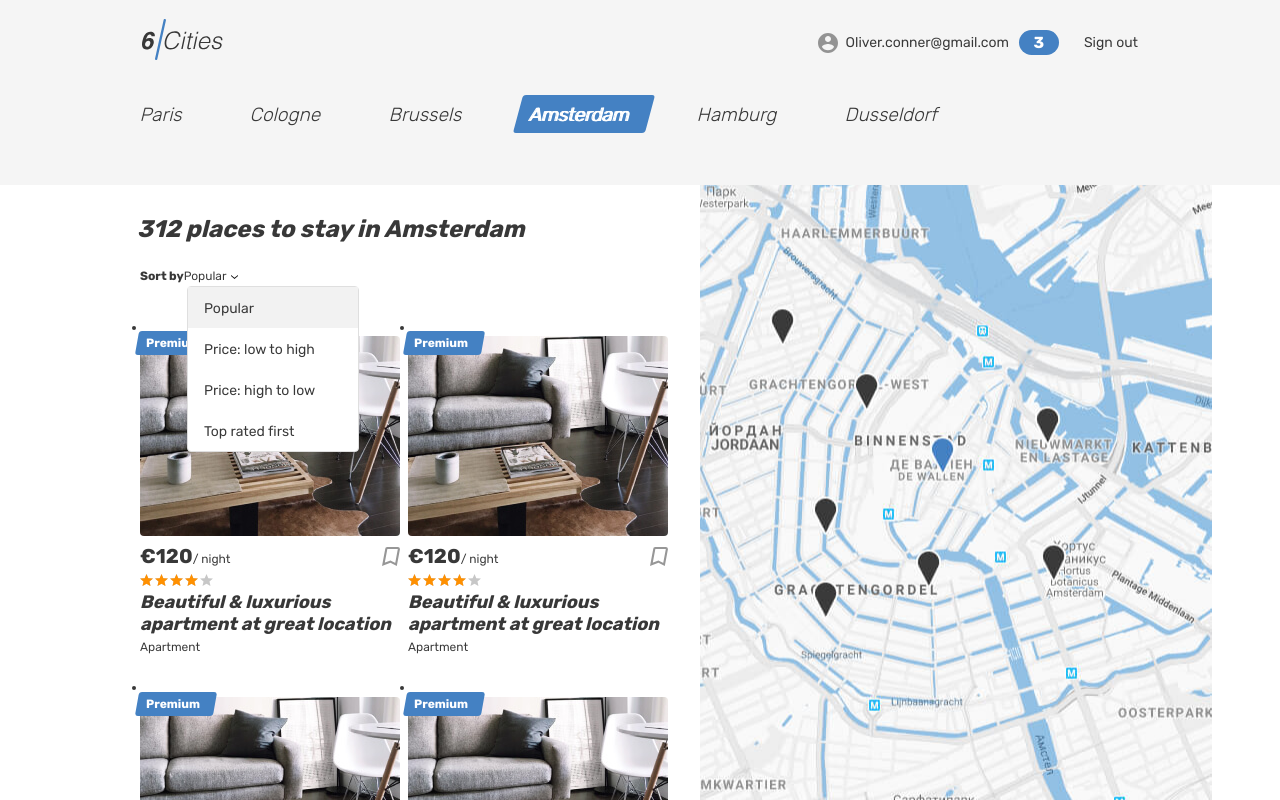
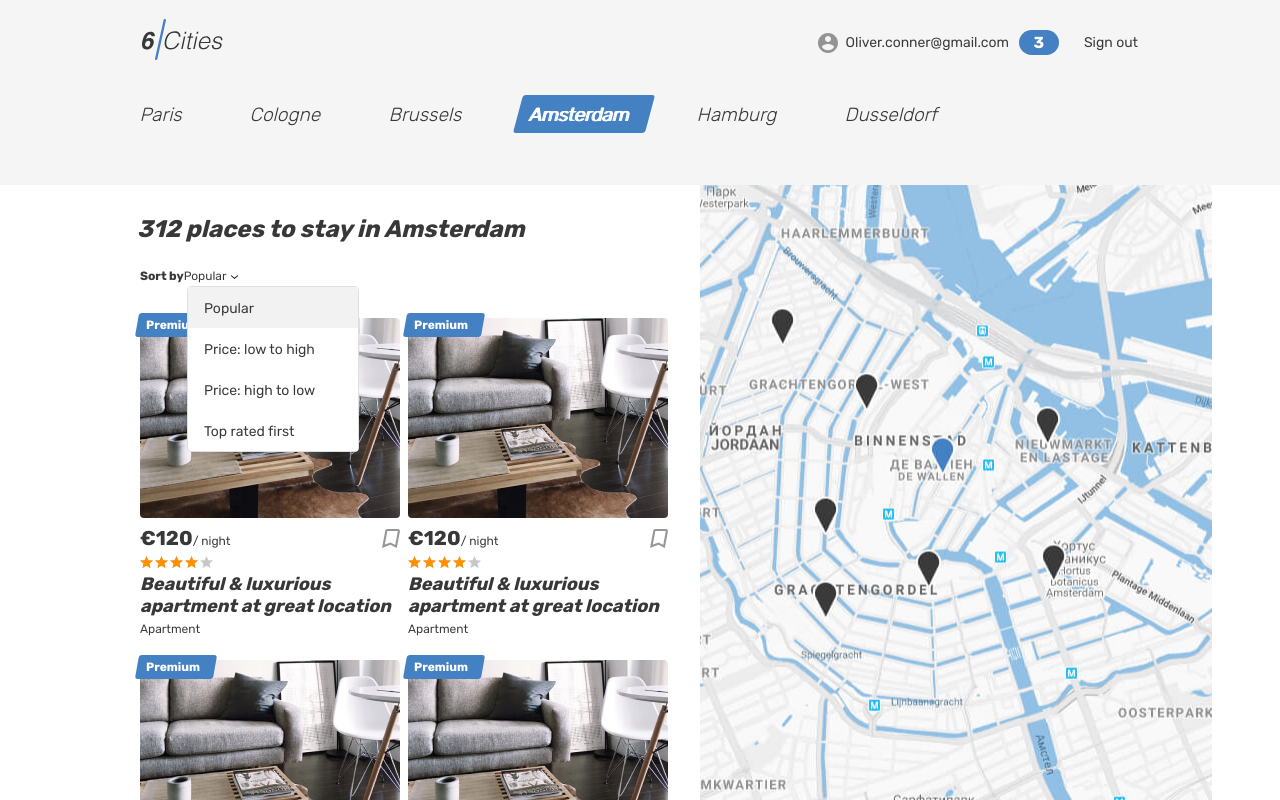
Before and after one commit to htmlacademy-react/797803-six-cities-10, a React (Create React App) app in the folder project/: page / in a window 1280 px wide. Built offline with nearby package versions, Linux system fonts and the light colour scheme.

Commit message:
Refactor PlaceCard in Main

```diff
--- a/project/src/pages/main/main.tsx
+++ b/project/src/pages/main/main.tsx
@@ -119,7 +119,7 @@ function Main ({offersCount}: PageProps): JSX.Element {
               </form>
               <div className="cities__places-list places__list tabs__content">
                 {
-                  Array.from({ length: PLACE_CARDS_COUNT}, (v, k) => k).map((item) => <li key={item}>{<PlaceCard/>}</li>)
+                  Array.from(Array(PLACE_CARDS_COUNT).keys()).map((item) => <PlaceCard key={item}/>)
                 }
               </div>
             </section>
```
